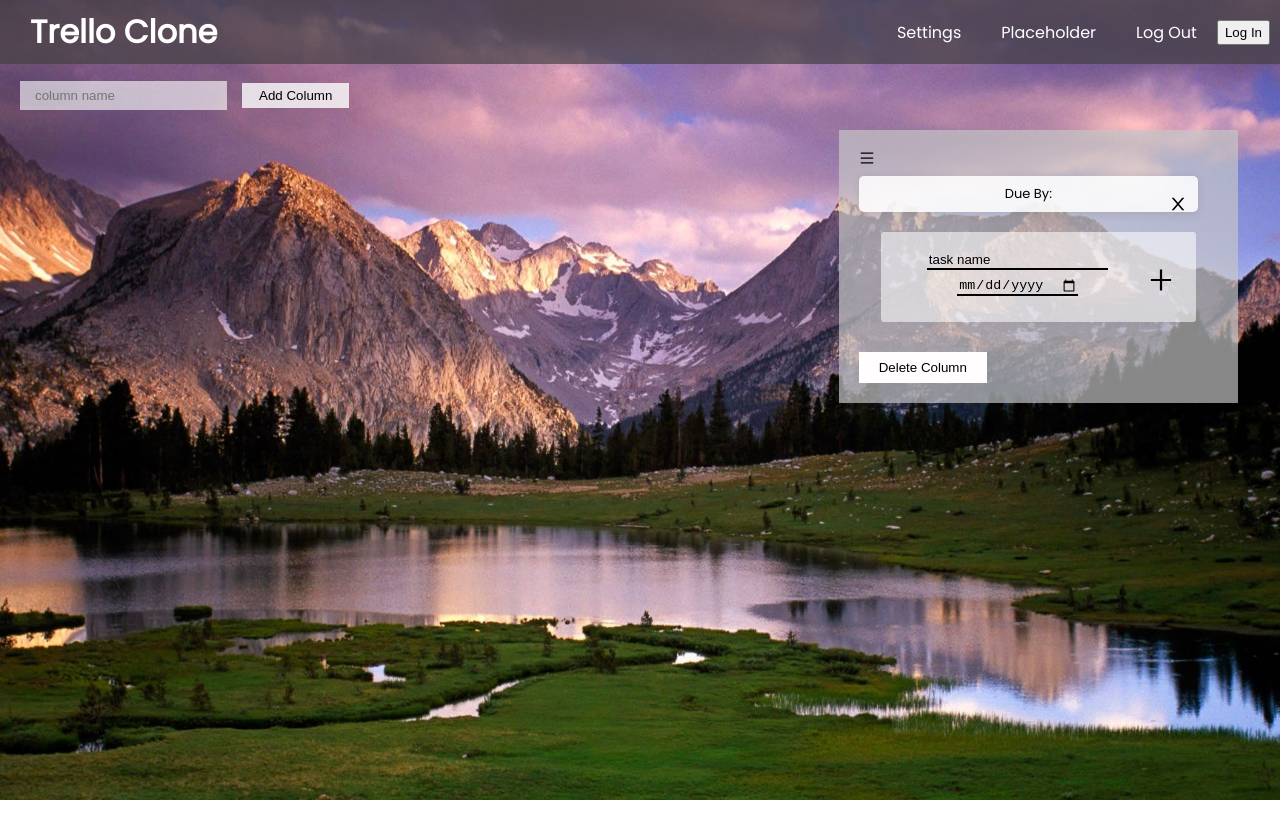
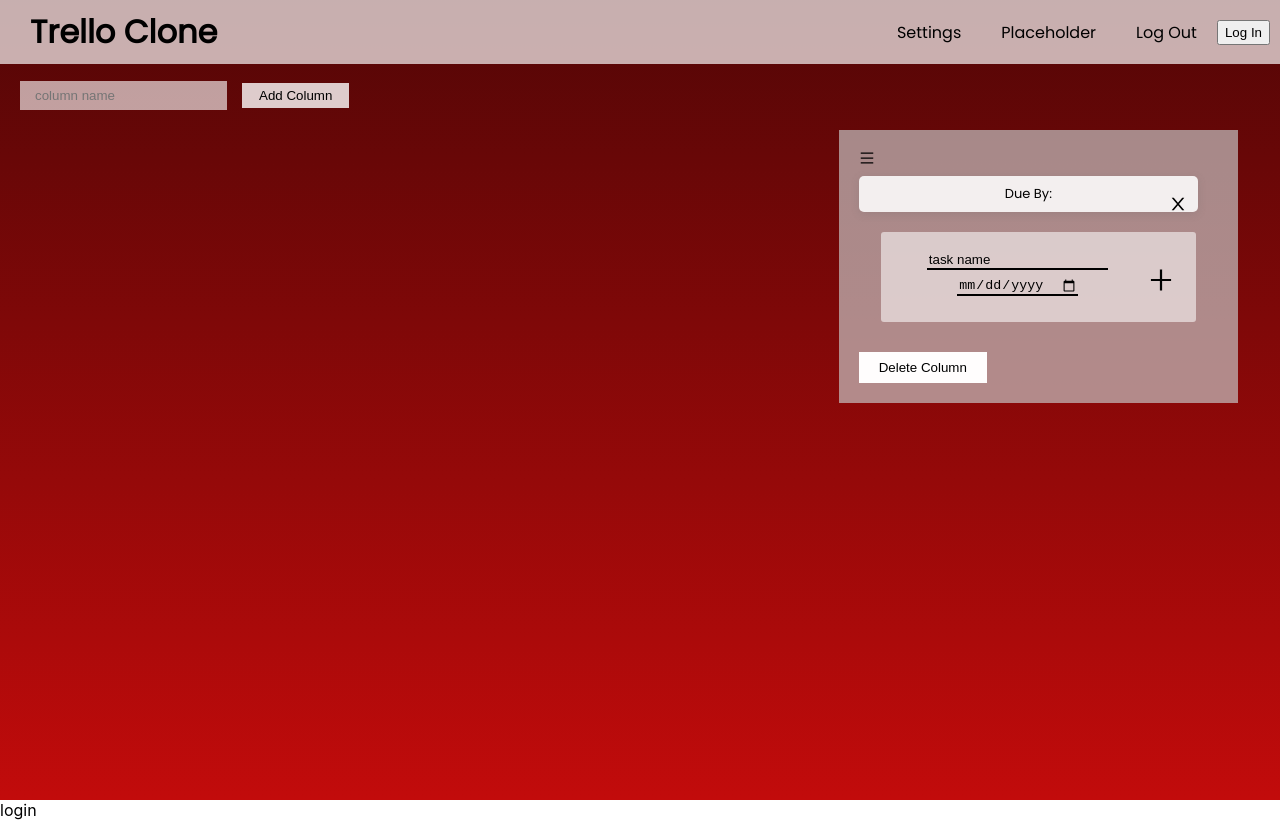
Before and after one commit to fordburgess/trello-clone, a React (Create React App) app: page / in a window 1280 px wide. Both pictures are taken after a click on the link 1161 px from the left and 215 px from the top of the page. Built offline with nearby package versions, Linux system fonts and the light colour scheme; no server answers.

Commit message:
data fetch sort of works

```diff
--- a/src/App.css
+++ b/src/App.css
@@ -3,7 +3,7 @@
 .App {
   height: 100vh;
   width: 100vw;
-  background-image: url('../images/background2.jpeg');
+  background: linear-gradient(to bottom, rgb(82, 6, 6), rgb(194, 11, 11));
   background-position: center;
   background-size: cover;
   font-family: Poppins;
@@ -17,7 +17,7 @@
   display: flex;
   justify-content: space-between;
   padding: 10px;
-  background: rgba(65, 64, 64, 0.678);
+  background: rgba(255, 255, 255, 0.678);
   align-items: center;
 }
 .header-div {
@@ -29,7 +29,7 @@
 }
 .header-div-left {
   padding-left: 20px;
-  color: white;
+  color: black;
 }
 .header-div-right {
   display: flex;
@@ -37,7 +37,7 @@
 }
 .header-div-right a {
   text-decoration: none;
-  color: white;
+  color: black;
   margin-left: 20px;
   padding-right: 20px;
 }
--- a/src/App.js
+++ b/src/App.js
@@ -10,7 +10,6 @@
   const [id, setId] = useState(0)
   const [columns, setColumns] = useState([{}])
   // const uniqueHeight = { height : "auto" }
-
   const createColumn = (id, title) => {
     const newColumn = { id: id, title: title }
     setColumns([...columns, newColumn])
@@ -20,7 +19,7 @@
   const deleteColumn = (id) => {
     setColumns(columns.filter(column => column.id !== id))
   }
-
+  // column fetch
   const endpoint = 'https://trello-clone1.hasura.app/v1/graphql'
   const headers = {
     'x-hasura-admin-secret': '6sgmC96b5CkHOai3cwJbfzMLeTqJebUemTdLayvc6rwpTRc6vlDWnuyP4qvfLk24',
@@ -30,8 +29,8 @@
     "operationName" : 'fetchTasks',
     "query" : `query fetchTasks {
       tasks {
-          title
-        }
+        status
+      }
       }`,
   }
   const options = {
@@ -40,7 +39,18 @@
     "body": JSON.stringify(graphqlQuery)
   }
   useEffect(() => {
-    fetch(endpoint, options).then(res => res.json()).then(data => console.log(data))
+    fetch(endpoint, options).then(res => res.json()).then(data => {
+      const tasks = [...data.data.tasks]
+      const statuses = [];
+      tasks.forEach(task => {
+        if (!statuses.includes(task.status)) {
+          statuses.push(task.status)
+        }
+      });
+      statuses.forEach(status => {
+        createColumn(id, status)
+      })
+    })
   }, []);
 
   return (
@@ -53,6 +63,7 @@
       {/* <HeightContext.Provider value={uniqueHeight}> */}
         <div className='container'>
         {columns.map(column => {
+          console.log(column)
           return <Column key={column.id} id={column.id} title={column.title} deleteColumn={deleteColumn}/>
         })}
         </div>
--- a/src/components/Column.js
+++ b/src/components/Column.js
@@ -12,7 +12,6 @@
     const newTasks = {id: id, name: name, date: date}
     setTasks([...tasks, newTasks])
   }
-
   const deleteTask = (taskKey) => {
     setTasks(tasks.filter(task => task.id !== taskKey))
     console.log(taskKey)
--- a/src/components/Task.js
+++ b/src/components/Task.js
@@ -3,6 +3,14 @@
 import './task_style.css'
 
 const Task = ({id, title, date, deleteTask}) => {
+
+
+  const endpoint = 'https://trello-clone1.hasura.app/v1/graphql';
+
+
+
+
+
   return <div class='task-container'>
     <AiOutlineClose class='task-close' onClick={() => deleteTask(id)}/>
     <p>{title}</p>
--- a/src/index.js
+++ b/src/index.js
@@ -2,6 +2,7 @@
 import ReactDOM from 'react-dom';
 import './index.css';
 import App from './App';
+import Login from './login';
 import reportWebVitals from './reportWebVitals';
 import { Auth0Provider } from "@auth0/auth0-react";
 
@@ -10,10 +11,11 @@
     <Auth0Provider
     domain='dev-gmfec22i.us.auth0.com'
     clientId='jSRFg5p3h5ZTkDOYIATuhrfHSXtFzAy7'
-    redirectUri={window.location.origin}
+    redirectUri='http://localhost:3000'
     audience = 'hasura'
     >
       <App />
+      <Login />
     </Auth0Provider>
   </React.StrictMode>,
   document.getElementById('root')
--- /dev/null
+++ b/src/login.js
@@ -0,0 +1,9 @@
+import React from 'react'
+
+const Login = () => {
+  return (
+    <div>login</div>
+  )
+}
+
+export default Login
```
